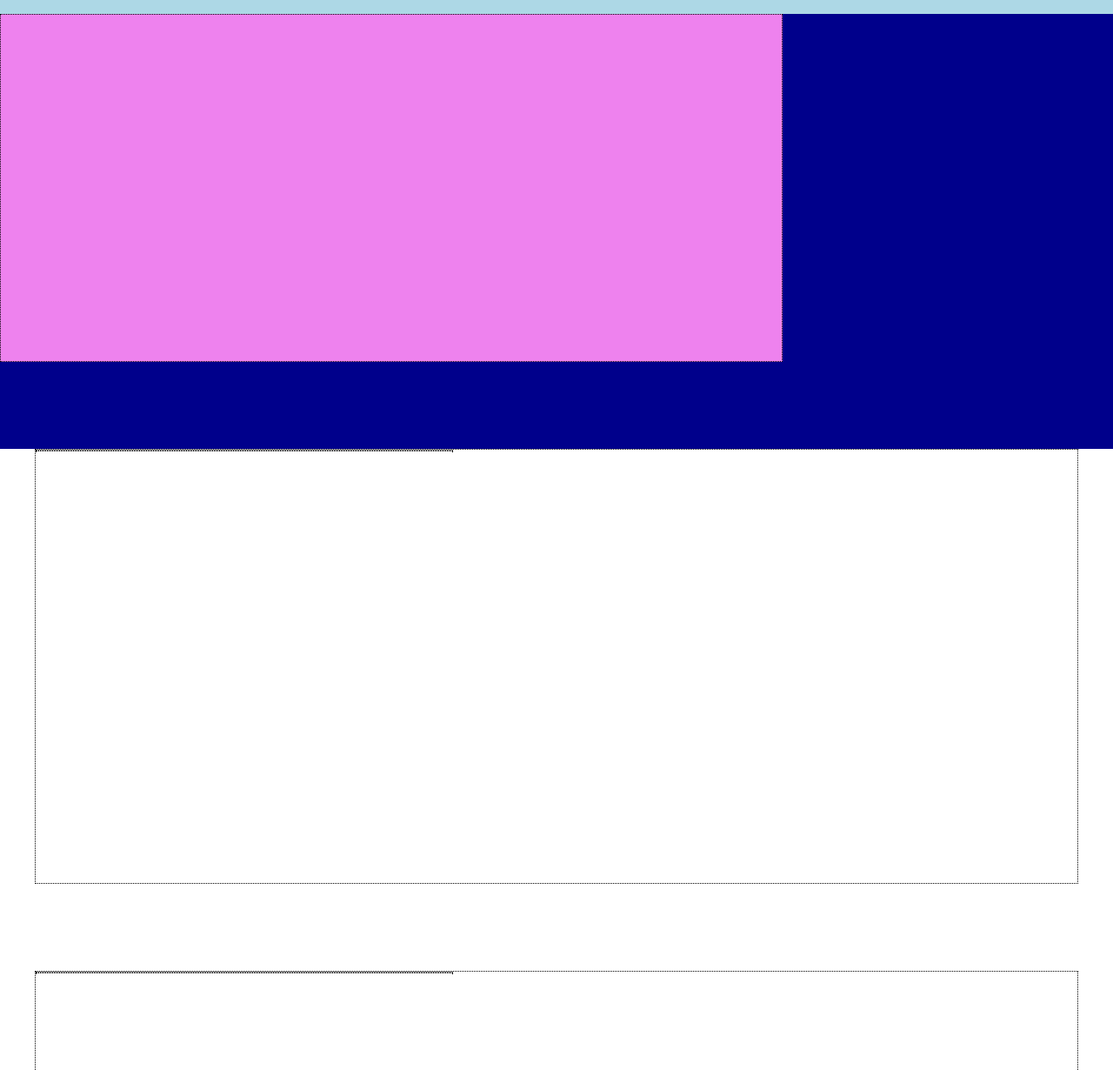
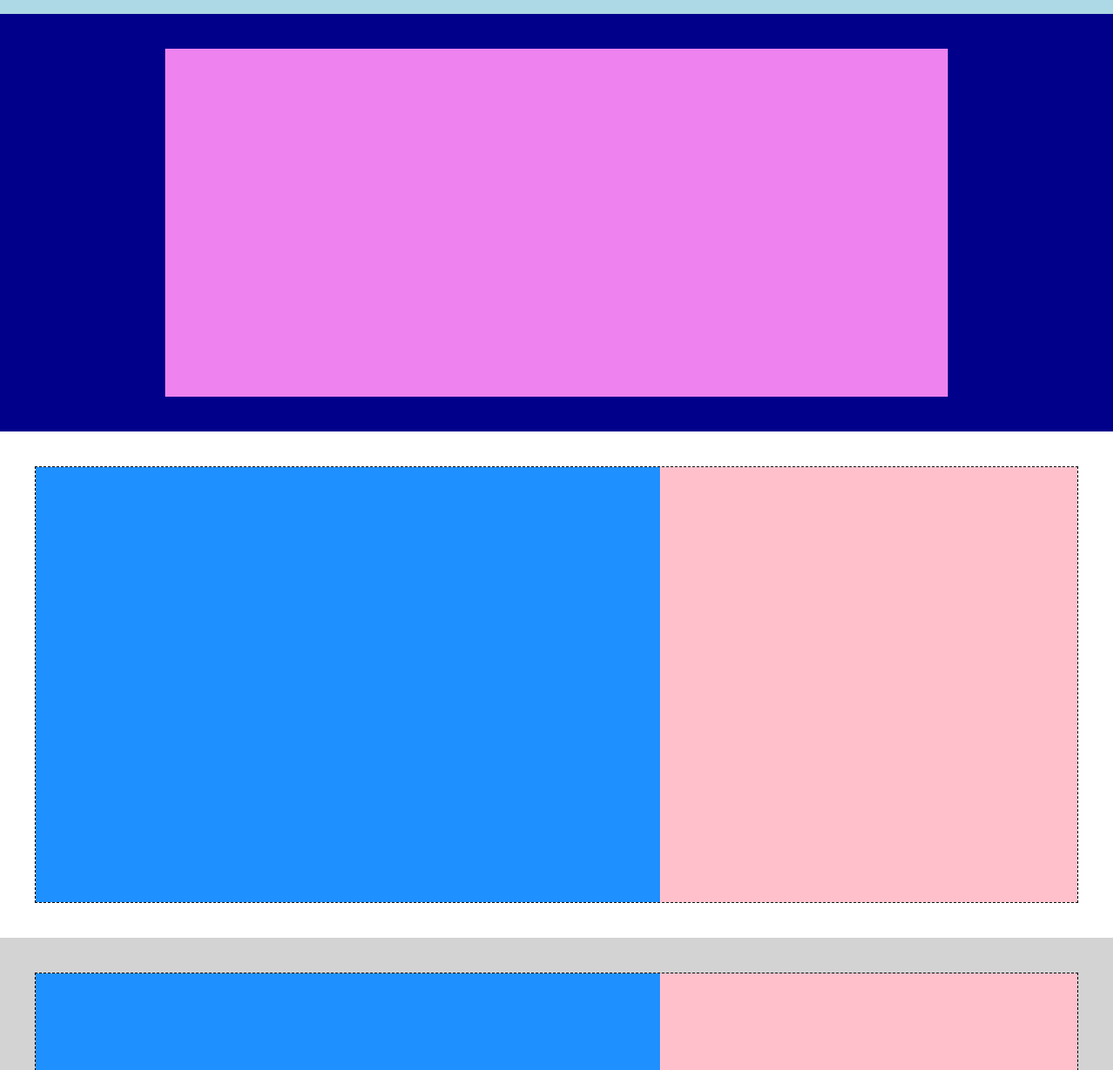
Before and after one commit to AlbertoArrighetti/htmlcss-struttura-discord, a plain HTML site: page index.html in a window 1280 px wide. Shown: the part 70-1300 px from the top of the page at 87% size. Drawn offline with Linux system fonts and the light colour scheme.

Commit message:
fix: main+css rules

```diff
--- a/css/style.css
+++ b/css/style.css
@@ -4,7 +4,6 @@
     padding: 0;
     box-sizing: border-box;
 }
-
 
 .container{
     border: 1px dashed black;
@@ -14,6 +13,15 @@
     margin-left: auto;
     margin-right: auto;
 }
+
+.hero, section{
+    padding: 40px 20px;
+}
+
+.flex{
+    display: flex;
+}
+
 
 /* navbar */
 nav{
@@ -54,69 +62,54 @@ nav .login{
 }
 
 
+/* download */
+.s-container{
+    background-color: #ee82ee;
+    height: 400px;
+    /* test */
+
+    max-width: 900px;
+    margin-left: auto;
+    margin-right: auto;
+}
+.hero {
+    background-color: #00008b;
+    /* test */
+}
+
+
+/* sezioni img e descrizione */
+.img-column{
+    background-color: #1e90ff;
+    height: 500px;
+    /* test */
+
+    flex-grow: 1;
+}
+.text-column{
+    background-color: #ffc0cb;
+    height: 500px;
+    /* test */
+
+    width: 480px;
+}
+.bg-gray {
+    background-color: #d3d3d3;
+}
+
+
+/* img e download */
+.download{
+    height: 900px;
+    /* test */
+
+    background-color: #228b22;
+}
 
 
 
 
 
-
-/* download */
-
-header .download-container{
-    min-height: 500px;
-    /* test */
-
-    justify-content: center;
-    align-items: center;
-
-    background-color: #00008b;
-}
-header .download-container .download{
-    width: 900px;
-    min-height: 400px;
-    border: 1px dotted black;
-    /* test */
-
-    background-color: #ee82ee;
-}
-
-/* sezioni img e descrizione */
-
-.ext-container{
-    min-height: 600px;
-    /* test */
-
-    align-items: center;
-    justify-content: center;
-}
-main section .container{
-    min-height: 500px;
-    width: 1200px;
-    border: 1px dotted black;
-    /* test */
-
-    justify-content: flex-end;
-}
-main section #left-txt{
-    justify-content: flex-start;
-}
-main section .text-container{
-    border: 1px dotted black;
-    width: 480px;
-    /* test */
-}
-
-/* img e download */
-
-main section .img-dwn-container{
-    height: 890px;
-    width: 1200px;
-    margin: 50px;
-    border: 1px dotted black;
-    /* test */
-
-    background-color: #228b22;
-}
 
 /* info */
 
--- a/index.html
+++ b/index.html
@@ -28,46 +28,49 @@
             </div>
         </nav>
 
+        <!-- download -->
+        <div class="hero">
+            <div class="s-container"></div>
+        </div>
+    </header>
 
 
 
 
-
-
-        <!-- download -->
-        <div class="flex-rule download-container">
-            <div class="download"></div>
-        </div>
-
-    </header>
     <main>
         <!-- 3 section con img e descrizione -->
-        <section class="flex-rule ext-container">
-            <div class="flex-rule container bg-lightblue">
-                <div class="text-container bg-pink"></div>
+        <section>
+            <div class="container flex">
+                <div class="img-column"></div>
+                <div class="text-column"></div>
             </div>
         </section>
 
-        <section class="flex-rule ext-container bg-grey">
-            <div id="left-txt" class="flex-rule container bg-lightblue">
-                <div class="text-container bg-pink"></div>
+        <section class="bg-gray">
+            <div class="container flex">
+                <div class="img-column"></div>
+                <div class="text-column"></div>
             </div>
         </section>
 
-        <section class="flex-rule ext-container">
-            <div class="flex-rule container bg-lightblue">
-                <div class="text-container bg-pink"></div>
+        <section>
+            <div class="container flex">
+                <div class="img-column"></div>
+                <div class="text-column"></div>
             </div>
         </section>
+
         <!-- img e download  -->
-        <section>
-            <div class="flex-rule ext-container bg-grey ">
-                <div class="img-dwn-container"></div>
+        <section class="bg-gray">
+            <div class="container">
+                <div class="download"></div>
             </div>
+        </section>
+    </main>
 
-        </section>
 
-    </main>
+
+
     <footer class="bg-footer">
         <!-- info -->
         <section class="flex-rule footer-container">
```
